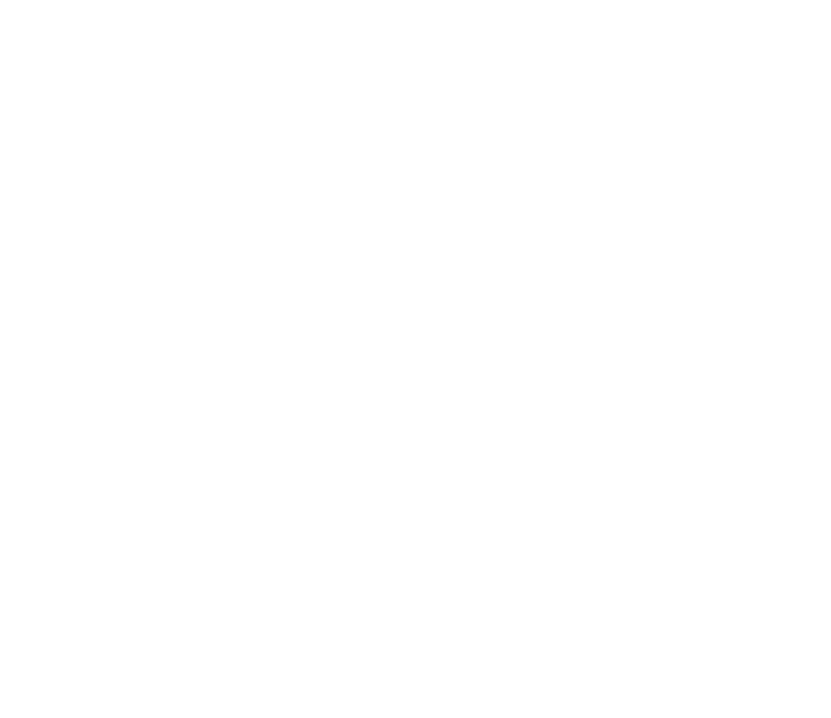
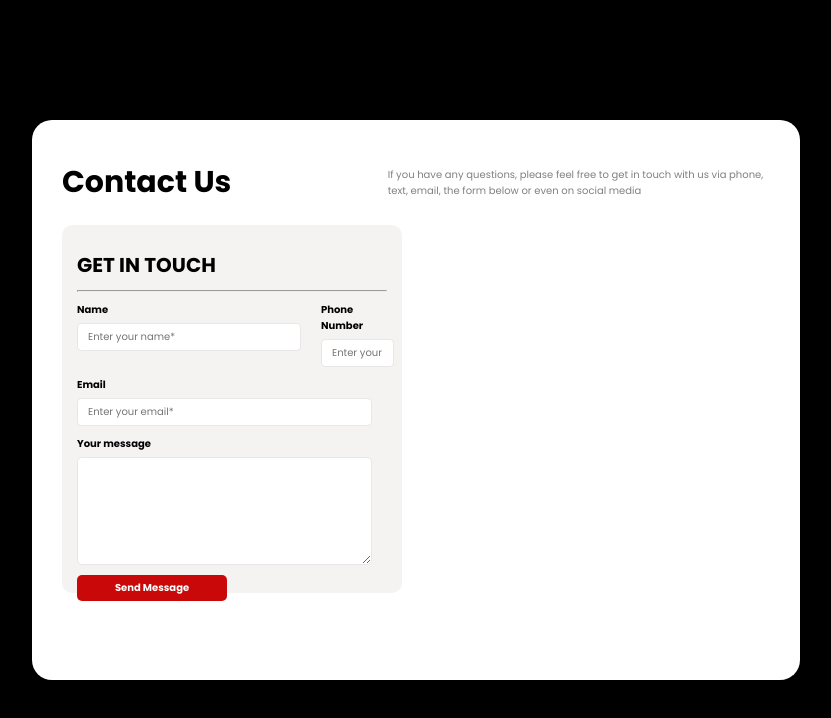
Before and after one commit to bipinThapax/contact-us-form, a plain HTML site: page index.html in a window 1280 px wide. Shown: the whole page, without its empty margins (224-1055 px from the left). Drawn offline with Linux system fonts and the light colour scheme.

Commit message:
added contact form

```diff
--- a/index.html
+++ b/index.html
@@ -10,6 +10,45 @@
 
 <body>
 
+    <div class="contact-container">
+        <div class="heading">
+            <h1>Contact Us</h1>
+            <p>If you have any questions, please feel free to get in touch with us via phone, text, email, the form
+                below or even on social media</p>
+        </div>
+        <div class="contacts">
+            <div class="contact-form">
+                <h1>GET IN TOUCH</h1>
+                <hr>
+                <form action="">
+                    <div class="np">
+
+                        <div class="name">
+                            <label for="name" class="fontHead">Name</label>
+                            <input type="text" id="name" name="name" placeholder="Enter your name*" required>
+                        </div>
+
+                        <div class="phone">
+                            <label for="phoneNum" class="fontHead">Phone Number</label>
+                            <input type="tel" id="phoneNum" name="phoneNum" placeholder="Enter your phone number*"
+                                required>
+                        </div>
+                    </div>
+                    <div class="email">
+                        <label for="email" class="fontHead">Email</label> <br>
+                        <input type="email" id="email" name="email" placeholder="Enter your email*" required>
+                    </div>
+                    <div class="message">
+                        <label for="message" class="fontHead">Your message</label> <br>
+                        <textarea name="message" id="message" cols="40" rows="6"></textarea> <br>
+                    </div>
+                    <button type="submit" class="fontHead">Send Message</button>
+                </form>
+            </div>
+            <div class="contact-information"></div>
+        </div>
+    </div>
+
 </body>
 
 </html>
--- a/style.css
+++ b/style.css
@@ -1,5 +1,122 @@
+@import url("https://fonts.googleapis.com/css2?family=Poppins:wght@300;400;700&display=swap");
 * {
   margin: 0;
   padding: 0;
   box-sizing: border-box;
+  font-family: "Poppins", sans-serif;
 }
+html {
+  font-size: 10px;
+}
+body {
+  height: 100vh;
+  width: 100%;
+  background-color: #000;
+  display: flex;
+  justify-content: center;
+  align-items: center;
+}
+
+.contact-container {
+  height: 70vh;
+  width: 60%;
+  background-color: #fff;
+  border-radius: 2rem;
+  padding: 4rem 3rem;
+}
+
+.contact-container .heading {
+  display: flex;
+  align-items: center;
+  justify-content: space-between;
+}
+.heading h1 {
+  font-size: 3rem;
+  font-weight: 700;
+}
+.heading p {
+  width: 54%;
+  font-weight: 400;
+  color: grey;
+}
+.contacts {
+  display: flex;
+}
+.contacts .contact-form {
+  background-color: #f5f2f2;
+  height: 46vh;
+  padding: 1.5rem;
+  margin: 2rem 0;
+  border-radius: 1rem;
+  min-width: 340px;
+  width: 42%;
+}
+.contact-form h1 {
+  margin: 1rem 0;
+}
+
+.contact-form form input {
+  font-size: 1rem;
+}
+form .np {
+  display: flex;
+  gap: 2rem;
+  margin: 1rem 0;
+}
+.contact-form form .name,
+.phone {
+  display: flex;
+  flex-direction: column;
+  gap: 0.5rem;
+}
+
+.contact-form form .name input,
+.phone input {
+  border: 1px solid rgb(232 230 230);
+  border-radius: 0.4rem;
+  padding: 0.5rem 1rem;
+  outline: none;
+}
+
+form .phone input {
+  width: 110%;
+}
+form .email input {
+  width: 30%;
+  padding: 0.5rem 1rem;
+  border: 1px solid rgb(232 230 230);
+  border-radius: 0.4rem;
+  outline: none;
+  width: 95%;
+  margin: 0.5rem 0 1rem 0;
+}
+
+/* contact form label deco */
+.fontHead {
+  font-size: 1rem;
+  font-weight: 600;
+}
+
+form .message textarea {
+  margin: 0.5rem 0;
+  padding: 0.5rem;
+  font-size: 1rem;
+  border: 1px solid rgb(232 230 230);
+  border-radius: 0.5rem;
+  outline: none;
+  width: 95%;
+}
+
+form button {
+  background-color: rgb(201, 9, 9);
+  border-radius: 0.5rem;
+  border: none;
+  padding: 0.5rem 1rem;
+  color: white;
+  width: 15rem;
+  cursor: pointer;
+  transition: all 0.3s ease;
+}
+form button:hover {
+  background-color: rgb(225, 8, 8);
+}
```
